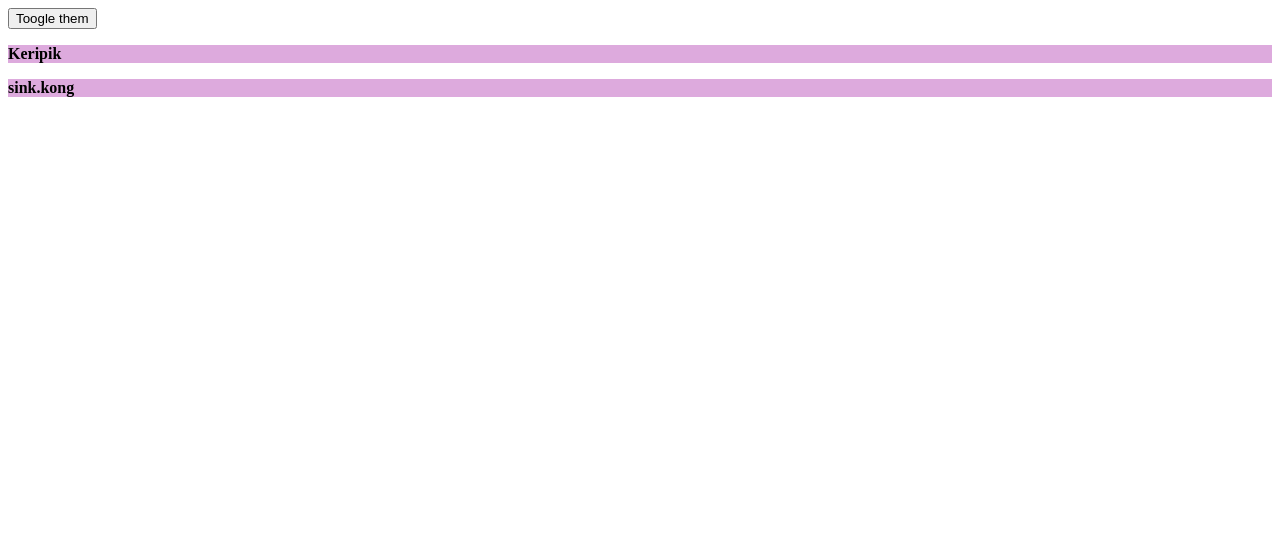
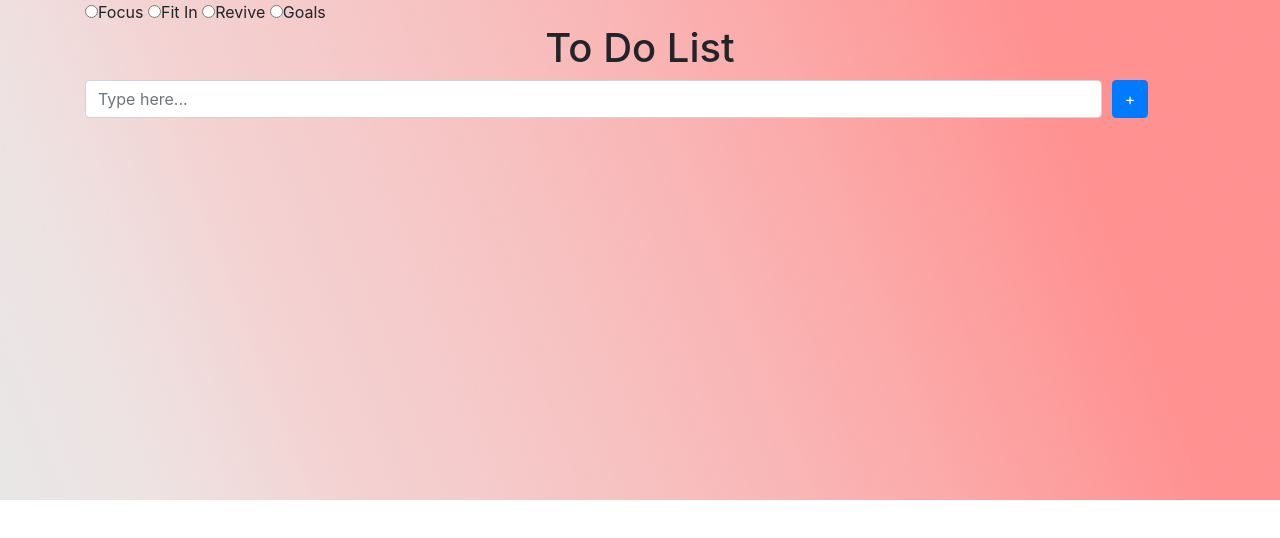
Before and after one commit to fabilqis/jquery-dilla, a plain HTML site: page index.html in a window 1280 px wide. Drawn offline with nearby package versions, Linux system fonts and the light colour scheme.

Commit message:
Edit radio button and connecting radio button with todolist.

```diff
--- /dev/null
+++ b/index.css
@@ -0,0 +1,5 @@
+.mainstyle{
+    background-image: url("background1.png");
+    min-height: 500px;
+    position: relative;
+}
--- a/index.html
+++ b/index.html
@@ -5,43 +5,82 @@
     <meta charset="UTF-8">
     <meta name="viewport" content="width=device-width, initial-scale=1.0">
     <meta http-equiv="X-UA-Compatible" content="ie=edge">
-    <script src="https://ajax.googleapis.com/ajax/libs/jquery/3.3.1/jquery.min.js"></script>
+    <link rel="stylesheet" href="https://stackpath.bootstrapcdn.com/bootstrap/4.1.2/css/bootstrap.min.css" integrity="sha384-Smlep5jCw/wG7hdkwQ/Z5nLIefveQRIY9nfy6xoR1uRYBtpZgI6339F5dgvm/e9B"
+        crossorigin="anonymous">
+    <link rel="stylesheet" href="https://cdnjs.cloudflare.com/ajax/libs/animate.css/3.5.2/animate.min.css">
     <link rel="stylesheet" href="index.js">
-    <title>jquery</title>
+    <link rel="stylesheet" href="index.css">
+
+    <title>To Do jQuery</title>
     <style>
         p {
-            background: #dad;
-            font-weight: bold;
-            font-size: 16px;
+            font-weight: normal;
+            font-size: 20px;
         }
     </style>
+
 </head>
 
 <body>
-    <!-- <h1 id="heading" class="h1">Hello World</h1> -->
+    <div class="mainstyle">
 
-    <!-- <a href="http://jquery.com/">jQuery</a>
-    <script src="jquery.js"></script>
-    <script>
-    $( document ).ready(function() {
-        $( "a" ).click(function( event ) {
-            alert( "The link will no longer take you to jquery.com" );
-            event.preventDefault();
-        });
-    });
-    </script> -->
+        <div class="container">
+            <div class="row">
+                <form class="col">
+                    <input type="radio" name="radio" value="Focus">Focus</input>
+                    <input type="radio" name="radio" value="Fit in">Fit In</input>
+                    <input type="radio" name="radio" value="Revive">Revive</input>
+                    <input type="radio" name="radio" value="Goals">Goals</input>
+                </form>
+            </div>
+        </div>
 
-    <button> Toogle them </button>
-    <p>Keripik</p>
-    <p>sink.kong</p>
 
-    <script>
-        $("button").click(function () {
-            $("p").toggle("slow");
-        });
-    </script>
 
-    <script src="index.js"></script>
+        <div>
+            <center>
+                <h1 class="animated infinite jello">To Do List</h1>
+            </center>
+        </div>
+
+
+
+        <div class="mainlist">
+            <div class="filltext container ">
+                <div class="d-flex form-row">
+                    <div class="col-11">
+                        <input type="text" class="form-control" placeholder="Type here...">
+                    </div>
+                    <div class="col">
+                        <button type="submit" class="btn btn-primary mb-2"> + </button>
+                    </div>
+                </div>
+            </div>
+        </div>
+
+
+        <div class="container">
+            <div class="row">
+                <div class="col-3">
+                </div>
+                <div class="col-4">
+
+                    <ol>
+                    </ol>
+                </div>
+            </div>
+        </div>
+
+
+        <script src="https://code.jquery.com/jquery-3.3.1.slim.min.js" integrity="sha384-q8i/X+965DzO0rT7abK41JStQIAqVgRVzpbzo5smXKp4YfRvH+8abtTE1Pi6jizo"
+            crossorigin="anonymous"></script>
+        <script src="https://cdnjs.cloudflare.com/ajax/libs/popper.js/1.14.3/umd/popper.min.js" integrity="sha384-ZMP7rVo3mIykV+2+9J3UJ46jBk0WLaUAdn689aCwoqbBJiSnjAK/l8WvCWPIPm49"
+            crossorigin="anonymous"></script>
+        <script src="https://stackpath.bootstrapcdn.com/bootstrap/4.1.2/js/bootstrap.min.js" integrity="sha384-o+RDsa0aLu++PJvFqy8fFScvbHFLtbvScb8AjopnFD+iEQ7wo/CG0xlczd+2O/em"
+            crossorigin="anonymous"></script>
+        <script src="index.js"></script>
+
+    </div>
 </body>
 
 </html>
--- a/index.js
+++ b/index.js
@@ -1,14 +1,16 @@
-//$(document).ready(function(){
-  //  $("#heading").css("background", "green");
-//});
-
-// $(document).ready(function(){
-//     $(".h1").css("background","green");
-// });
 
 
-// $(document).ready(function(){
-//     $("a").click(function(event){
-//         alert("Thanks for visiting!");
-//     });
-// });
+$(document).ready(function () {
+  $('input:radio').change(function () {
+  });
+  $("button").click(function () {
+      let text = $("input[type=text]").val();
+      var value = $("form input[type='radio']:checked").val();
+      $("ol").append(value+"<p>"+text+"</p>");
+    });
+  });
+
+
+$(document).on("dblclick", "li", function () {
+  $(this).hide()
+})
```
Also changed, not shown: background1.png (added).
